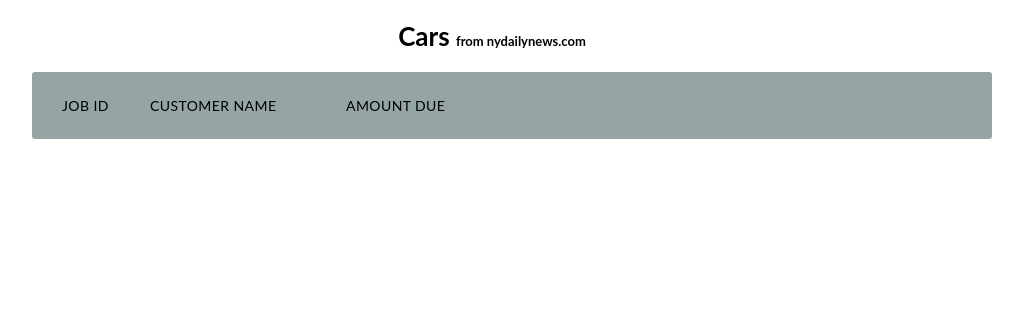
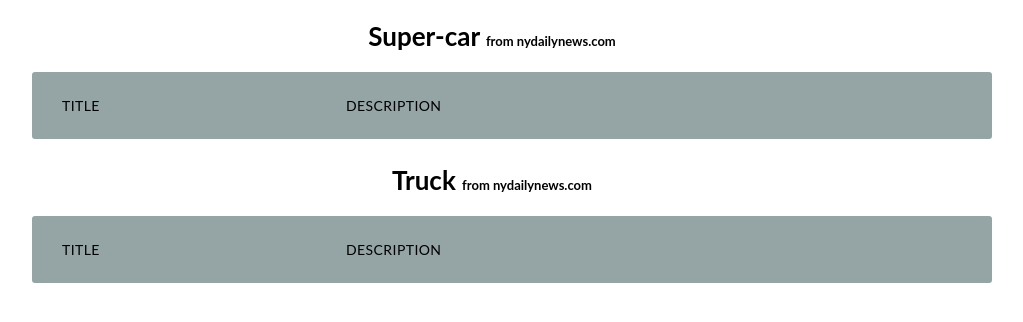
Before and after one commit to GolotinDenis/scraper, a Flask app: page / in a window 1280 px wide. Shown: the top 322 px of the page, without its empty margins (148-1171 px from the left). Run offline with Flask 2, Linux system fonts and the light colour scheme; data that the repository does not hold is empty.

Commit message:
store progress

```diff
--- a/model.py
+++ b/model.py
@@ -10,7 +10,8 @@ class CRUD():
 class Car(db.Model, CRUD):
     id = Column(Integer, primary_key=True)
     year = Column(Integer)
-    name = Column(Text, unique=True)
+    name = Column(Text)
     desciption = Column(Text)
+    model = Column(Text)
     def  __repr__(self):
         return '<Car %r>' % self.name
--- a/requirements.txt
+++ b/requirements.txt
@@ -2,3 +2,4 @@ flask
 Flask-SQLAlchemy
 beautifulsoup4
 requests
+mysqlclient
--- a/scrap.py
+++ b/scrap.py
@@ -1,17 +1,18 @@
 from bs4 import BeautifulSoup
 from flask import Flask, render_template, jsonify, request, jsonify
 from flask_sqlalchemy import SQLAlchemy
+from flask_migrate import Migrate
 import requests
 
 app = Flask(__name__)
 app.config['SQLALCHEMY_TRACK_MODIFICATIONS'] = False
 app.config['SQLALCHEMY_DATABASE_URI'] = 'mysql://UoDHDfsk3r:GXBANIHkYx@remotemysql.com:3306/UoDHDfsk3r'
 db = SQLAlchemy(app)
+migrate = Migrate(app, db)
+from model import Car
+db.create_all()
 
-from model import Car
-# db.create_all()
-
-sites = ('https://www.nydailynews.com/autos/types/sports-car', 'http://www.nydailynews.com/autos/types/sports-car')
+sites = ('https://www.nydailynews.com/autos/types/sports-car', 'http://www.nydailynews.com/autos/types/truck')
 @app.route('/scrap')
 def scrapSite():
     Car.query.delete()
@@ -19,21 +20,31 @@ def scrapSite():
         response = requests.get(site).text
         scrap = BeautifulSoup(response,  features = 'html.parser')
         carsArray =scrap.find('div', {'class':'rtww'}).findChildren('a',recursive=False)
-    for cars in carsArray:
-        car = Car( year=cars['data-attribute-year'], name=cars.findChild('h3').text.replace(cars['data-attribute-year'],''), desciption=cars.findChild('p',{'class':'description'}).text)
-        car.save()
+        for cars in carsArray:
+            car = Car( year=cars['data-attribute-year'],
+            name=cars.findChild('h3').text.replace(cars['data-attribute-year'],''),
+            desciption=cars.findChild('p',{'class':'description'}).text,
+            model = site.split('/')[-1])
+            car.save()
     return 'Success';
 
 @app.route('/')
 def mainPage():
-    response = []
-    for car in Car.query.all():
-        response.append({
+    superCar = []
+    truck = []
+    for car in Car.query.filter_by(model='sports-car').all():
+        superCar.append({
             'name': car.name,
             'year': car.year,
             'desciption': car.desciption
         })
-    return render_template('main.html', data = response)
+    for car in Car.query.filter_by(model='truck').all():
+        truck.append({
+            'name': car.name,
+            'year': car.year,
+            'desciption': car.desciption
+        })
+    return render_template('main.html', superCar = superCar, truck = truck)
 
 @app.route('/_add_numbers')
 def add_numbers():
--- a/static/style.css
+++ b/static/style.css
@@ -39,6 +39,9 @@ h2 small {
 .responsive-table .col-2 {
   flex-basis: 20%;
 }
+.responsive-table .col-3 {
+  flex-basis: 30%;
+}
 .responsive-table .col-9 {
   flex-basis: 70%;
   padding-left: 20px;
--- a/templates/main.html
+++ b/templates/main.html
@@ -7,17 +7,30 @@
 
 <body>
     <div class="container">
-        <h2>Cars <small>from nydailynews.com</small></h2>
+        <h2>Super-car <small>from nydailynews.com</small></h2>
         <ul class="responsive-table">
             <li class="table-header">
-                <div class="col col-1">Job Id</div>
-                <div class="col col-2">Customer Name</div>
-                <div class="col col-9">Amount Due</div>
+                <div class="col col-3">Title</div>
+                <div class="col col-9">Description</div>
             </li>
-             {% for row in data %}
+             {% for row in superCar %}
             <li class="table-row">
-                <div class="col col-1" data-label="Job Id">{{ row.year }}</div>
-                <div class="col col-2" data-label="Customer Name">{{row.name}}</div>
+                <div class="col col-3" data-label="Job Id">{{ row.year }} {{row.name}}</div>
+                <div class="col col-9" data-label="Amount">{{row.desciption}}</div>
+            </li>
+             {% endfor %}
+        </ul>
+    </div>
+    <div class="container">
+        <h2>Truck <small>from nydailynews.com</small></h2>
+        <ul class="responsive-table">
+            <li class="table-header">
+               <div class="col col-3">Title</div>
+                <div class="col col-9">Description</div>
+            </li>
+             {% for row in truck %}
+            <li class="table-row">
+                <div class="col col-3" data-label="Job Id">{{ row.year }} {{row.name}}</div>
                 <div class="col col-9" data-label="Amount">{{row.desciption}}</div>
             </li>
              {% endfor %}
```
